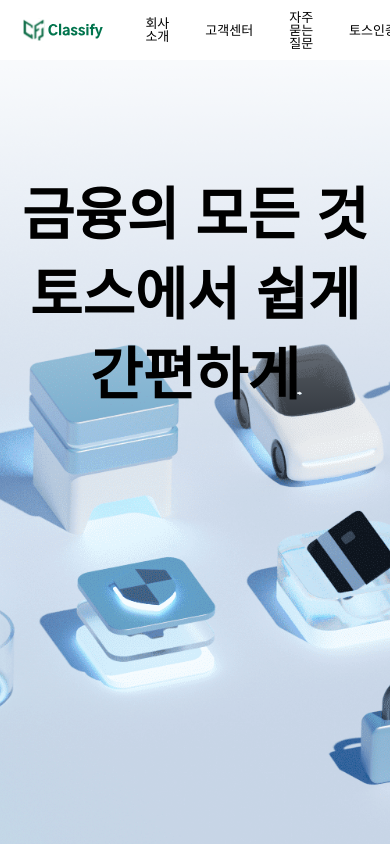
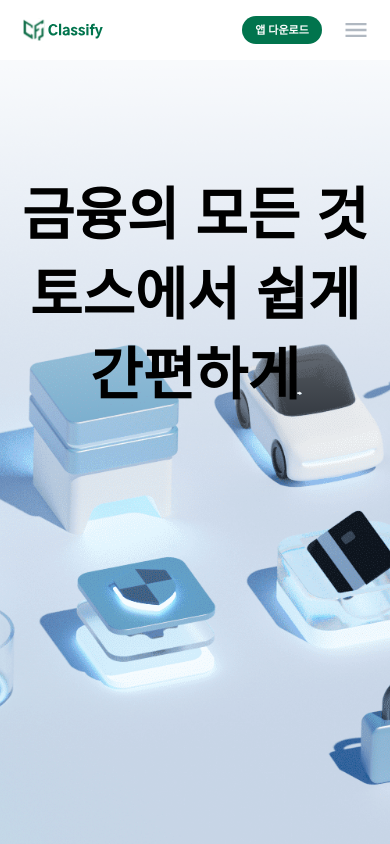
Before and after one commit to High-Apply/classify_web, a Next.js app: page / in a window 390 px wide. Shown: the top 844 px of the page. Built offline with nearby package versions, Linux system fonts and the light colour scheme.

Commit message:
추가 : 반응형 구현 완료, 애니메이션은 미적용

```diff
--- /dev/null
+++ b/src/components/downloadbutton.tsx
@@ -0,0 +1,11 @@
+export default function Downloadbutton({
+  children,
+}: {
+  children: React.ReactNode;
+}) {
+  return (
+    <button className="relative inline-flex justify-center items-center m-0 font-semibold w-20 h-7 text-b4 rounded-2xl mr-3 bg-darkGreen text-white text-center align-middle bg-none border-transparent">
+      {children}
+    </button>
+  );
+}
--- a/src/components/navbar.tsx
+++ b/src/components/navbar.tsx
@@ -1,14 +1,32 @@
+"use client";
+import useIsMobile from "@/hooks/useMediaQuery";
+import Hamburger from "@/img/hamburger";
 import HorizontalLogo from "@/img/hori_logo";
 import Link from "next/link";
+import { useState } from "react";
+import Downloadbutton from "./downloadbutton";
 import Navitem from "./navitem";
 
 export default function Navbar() {
+  const isMobile = useIsMobile();
+  const [navOpen, isNavOpen] = useState(false);
   return (
-    <nav className="max-w-8xl fixed z-50 w-full bg-white left-0 h-15 flex items-center m-auto">
-      <div className="w-[88%] flex flex-row my-0 mx-auto h-full">
+    <nav className="max-w-8xl fixed z-50 w-full bg-white left-0 md:h-15 h-auto transition-height duration-200 flex items-center m-auto">
+      <div className="w-[88%] flex flex-col md:flex-row my-0 mx-auto h-full">
         <Link href="/" className="flex items-center mr-6 h-15">
           <HorizontalLogo />
         </Link>
+        {isMobile ? (
+          <div className="absolute top-4 right-5 flex items-center">
+            <Downloadbutton>앱 다운로드</Downloadbutton>
+            <button
+              onClick={() => isNavOpen(!navOpen)}
+              className="h-full py-0 px-2 -mr-2 border-0 cursor-pointer"
+            >
+              <Hamburger />
+            </button>
+          </div>
+        ) : (
           <div className="flex flex-1 max-h-full justify-between">
             <ul className="flex items-center p-0 m-0"></ul>
             <ul className="flex items-center p-0 m-0">
@@ -24,6 +42,24 @@
               </div>
             </ul>
           </div>
+        )}
+        {navOpen && (
+          <div className="flex flex-1 max-h-full justify-between my-0 -mx-6 flex-col w-screen">
+            <ul className="flex flex-col items-center p-0 m-0"></ul>
+            <ul className="flex flex-col p-0 m-0">
+              <Navitem itemName="회사 소개" where="/team" isMobile />
+              <Navitem itemName="고객센터" where="/team" isMobile />
+              <Navitem itemName="자주 묻는 질문" where="/team" isMobile />
+              <Navitem itemName="토스인증서" where="/team" isMobile />
+              <Navitem itemName="채용" where="/team" isMobile />
+              <div className="flex items-center p-0 flex-row">
+                <Navitem itemName="KOR" where="/kor" isMobile />
+                <span className="text-gray-300">|</span>
+                <Navitem itemName="ENG" where="/ENG" disabled isMobile />
+              </div>
+            </ul>
+          </div>
+        )}
       </div>
     </nav>
   );
--- a/src/components/navitem.tsx
+++ b/src/components/navitem.tsx
@@ -4,10 +4,27 @@
   itemName: string;
   where: string;
   disabled?: boolean;
+  isMobile?: boolean;
 };
 
-export default function Navitem({ itemName, where, disabled }: NavItemType) {
+export default function Navitem({
+  itemName,
+  where,
+  disabled,
+  isMobile,
+}: NavItemType) {
   return (
+    <div>
+      {isMobile ? (
+        <li className="w-full h-full list-none flex items-center text-b3 whitespace-nowrap">
+          <Link
+            href={where}
+            className="py-4 px-5 w-full border-0 rounded-none cursor-pointer bg-transparent text-left hover:bg-gray-100"
+          >
+            <div className={disabled ? "text-gray-300" : ""}>{itemName}</div>
+          </Link>
+        </li>
+      ) : (
         <li className="px-2 h-full list-none flex items-center text-b3 whitespace-nowrap">
           <Link
             href={where}
@@ -16,5 +33,7 @@
             <div className={disabled ? "text-gray-300" : ""}>{itemName}</div>
           </Link>
         </li>
+      )}
+    </div>
   );
 }
--- /dev/null
+++ b/src/hooks/useMediaQuery.tsx
@@ -0,0 +1,13 @@
+"use client";
+import { useEffect, useState } from "react";
+import { useMediaQuery } from "react-responsive";
+
+export default function useIsMobile() {
+  const [isMobile, setIsMobile] = useState<boolean>(false);
+  const mobile = useMediaQuery({ maxWidth: 767 });
+
+  useEffect(() => {
+    setIsMobile(mobile);
+  }, [mobile]);
+  return isMobile;
+}
--- /dev/null
+++ b/src/img/hamburger.tsx
@@ -0,0 +1,13 @@
+export default function Hamburger() {
+  return (
+    <svg
+      xmlns="http://www.w3.org/2000/svg"
+      height="28"
+      viewBox="0 -960 960 960"
+      width="28"
+      fill="#B0B8C1"
+    >
+      <path d="M120-240v-80h720v80H120Zm0-200v-80h720v80H120Zm0-200v-80h720v80H120Z" />
+    </svg>
+  );
+}
--- a/tailwind.config.ts
+++ b/tailwind.config.ts
@@ -10,6 +10,13 @@
     extend: {
       height: {
         "15": "60px",
+      },
+      colors: {
+        darkGreen: "#01744D",
+      },
+      transitionProperty: {
+        height: "height",
+        backgroundColor: "backgroundColor",
       },
     },
     fontSize: {
@@ -33,6 +40,7 @@
       b1: ["20px", "20px"],
       b2: ["18px", "18px"],
       b3: ["13px", "13px"],
+      b4: ["11px", "11px"],
     },
   },
   plugins: [],
```
Also changed, not shown: package.json (+5 -4 lines), 1 other file (tests, documents, lock files or other folders). Lines whose indentation alone changed are shown as unchanged.
